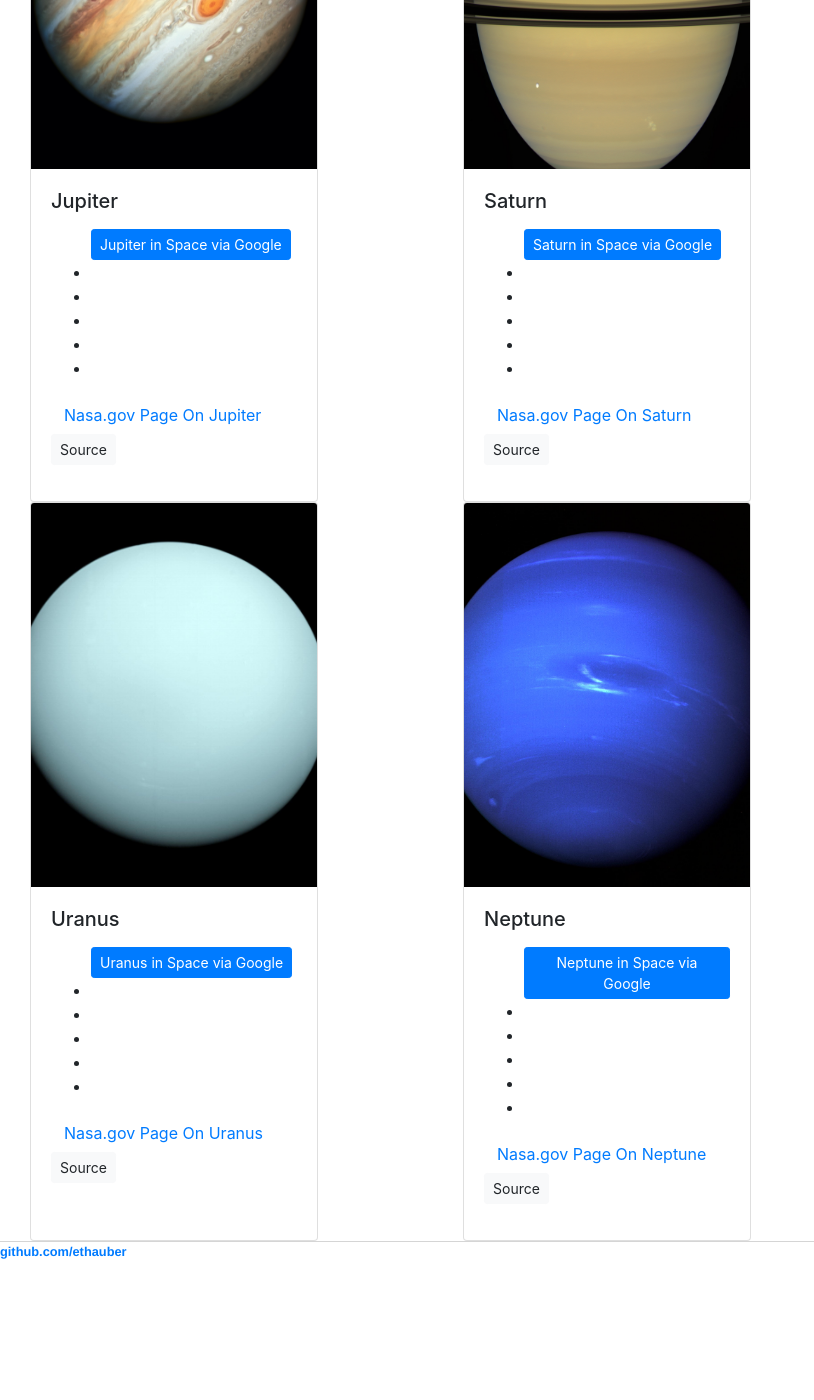
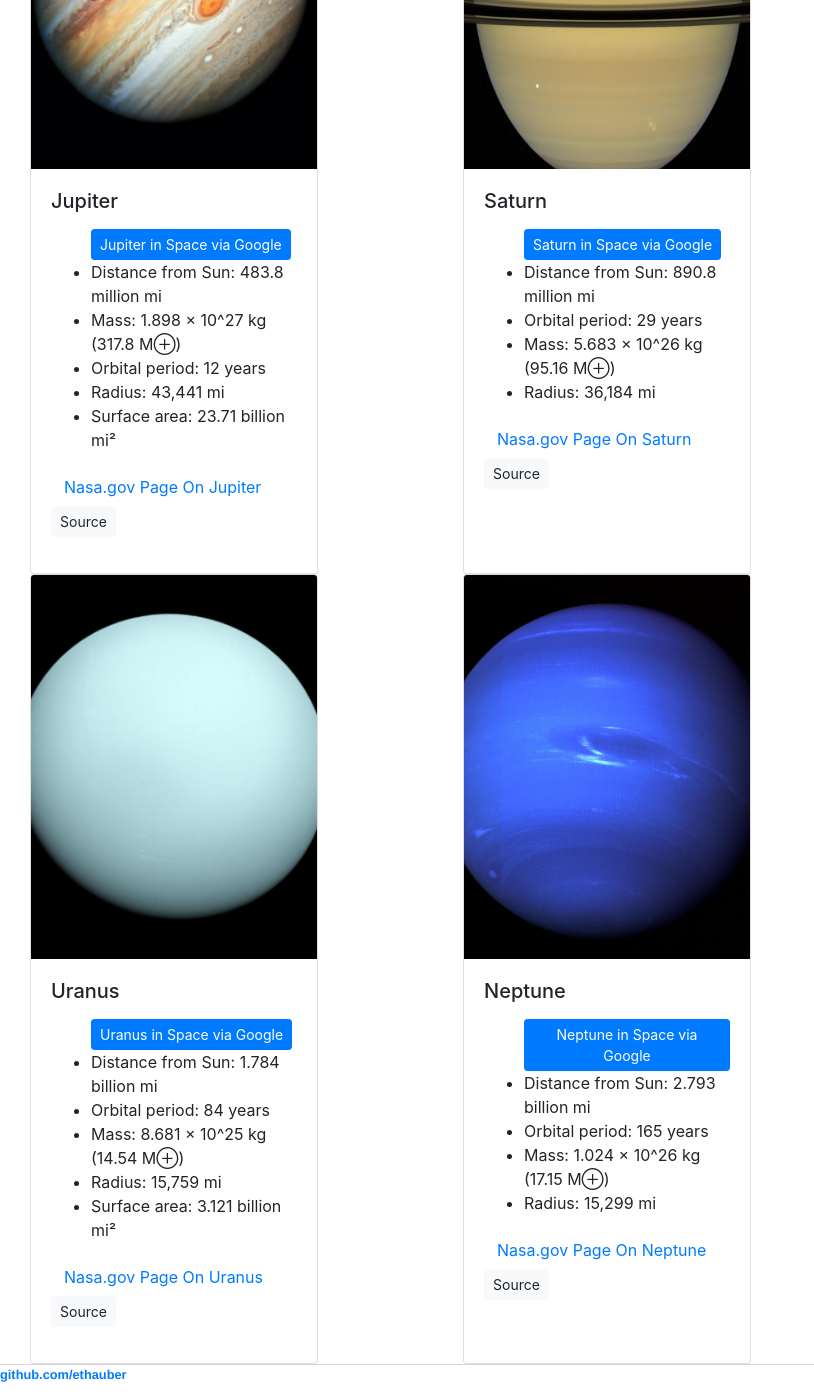
Before and after one commit to ethauber/ethauber.github.io, a Jekyll site: the page built from space/index.html, in a window 1280 px wide and 1400 px high, scrolled down 1961 px. Shown: the whole window, without its empty margins (0-814 px from the left). Built offline with Jekyll 4.4.1, drawn with Linux system fonts in a browser that asks for light colours; before the commit the page ends 3238 px from its top, so only the background shows below that; some of the changed text lies outside the part shown.

Commit message:
Fill in more info on the planets

```diff
--- a/space/index.html
+++ b/space/index.html
@@ -99,16 +99,14 @@
             <ul>
               <a href="https://www.google.com/maps/space/mars" target="blank"
                 class="btn btn-primary btn-sm">Mars in Space via Google</a>
-              <li></li>
-              <li></li>
-              <li></li>
-              <li><a
-                  href=""></a></li>
-              <li></li>
+              <li>Distance from Sun: 141.6 million mi</li>
+              <li>Orbital period: 687 days</li>
+              <li>Length of day: 1d 0h 37m</li>
+              <li>Surface pressure: 0.636 (0.4–0.87) kPa; 0.00628 atm</li>
             </ul>
-            <a href="" target="blank" class="btn btn-link">Nasa.gov Page On
+            <a href="https://solarsystem.nasa.gov/planets/mars/overview/" target="blank" class="btn btn-link">Nasa.gov Page On
               Mars</a>
-            <a href="" class="btn btn-light btn-sm">Source</a>
+            <a href="https://g.co/kgs/c1k2gk" class="btn btn-light btn-sm">Source</a>
           </p>
         </div>
       </div>
@@ -124,16 +122,15 @@
             <ul>
               <a href="https://www.google.com/maps/space/jupiter" target="blank"
                 class="btn btn-primary btn-sm">Jupiter in Space via Google</a>
-              <li></li>
-              <li></li>
-              <li></li>
-              <li><a
-                  href=""></a></li>
-              <li></li>
+              <li>Distance from Sun: 483.8 million mi</li>
+              <li>Mass: 1.898 × 10^27 kg (317.8 M⊕)</li>
+              <li>Orbital period: 12 years</li>
+              <li>Radius: 43,441 mi</li>
+              <li>Surface area: 23.71 billion mi²</li>
             </ul>
-            <a href="" target="blank" class="btn btn-link">Nasa.gov Page On
+            <a href="https://solarsystem.nasa.gov/planets/jupiter/overview/" target="blank" class="btn btn-link">Nasa.gov Page On
               Jupiter</a>
-            <a href="" class="btn btn-light btn-sm">Source</a>
+            <a href="https://g.co/kgs/FsEG8W" class="btn btn-light btn-sm">Source</a>
           </p>
         </div>
       </div>
@@ -149,16 +146,14 @@
             <ul>
               <a href="https://www.google.com/maps/space/saturn" target="blank"
                 class="btn btn-primary btn-sm">Saturn in Space via Google</a>
-              <li></li>
-              <li></li>
-              <li></li>
-              <li><a
-                  href=""></a></li>
-              <li></li>
+              <li>Distance from Sun: 890.8 million mi</li>
+              <li>Orbital period: 29 years</li>
+              <li>Mass: 5.683 × 10^26 kg (95.16 M⊕)</li>
+              <li>Radius: 36,184 mi</li>
             </ul>
-            <a href="" target="blank" class="btn btn-link">Nasa.gov Page On
+            <a href="https://solarsystem.nasa.gov/planets/saturn/overview/" target="blank" class="btn btn-link">Nasa.gov Page On
               Saturn</a>
-            <a href="" class="btn btn-light btn-sm">Source</a>
+            <a href="https://g.co/kgs/WU4hYp" class="btn btn-light btn-sm">Source</a>
           </p>
         </div>
       </div>
@@ -174,16 +169,15 @@
             <ul>
               <a href="https://www.google.com/maps/space/uranus" target="blank"
                 class="btn btn-primary btn-sm">Uranus in Space via Google</a>
-              <li></li>
-              <li></li>
-              <li></li>
-              <li><a
-                  href=""></a></li>
-              <li></li>
+              <li>Distance from Sun: 1.784 billion mi</li>
+              <li>Orbital period: 84 years</li>
+              <li>Mass: 8.681 × 10^25 kg (14.54 M⊕)</li>
+              <li>Radius: 15,759 mi</li>
+              <li>Surface area: 3.121 billion mi²</li>
             </ul>
-            <a href="" target="blank" class="btn btn-link">Nasa.gov Page On
+            <a href="https://solarsystem.nasa.gov/planets/uranus/overview/" target="blank" class="btn btn-link">Nasa.gov Page On
               Uranus</a>
-            <a href="" class="btn btn-light btn-sm">Source</a>
+            <a href="https://g.co/kgs/RQHkiH" class="btn btn-light btn-sm">Source</a>
           </p>
         </div>
       </div>
@@ -199,16 +193,14 @@
             <ul>
               <a href="https://www.google.com/maps/space/neptune" target="blank"
                 class="btn btn-primary btn-sm">Neptune in Space via Google</a>
-              <li></li>
-              <li></li>
-              <li></li>
-              <li><a
-                  href=""></a></li>
-              <li></li>
+              <li>Distance from Sun: 2.793 billion mi</li>
+              <li>Orbital period: 165 years</li>
+              <li>Mass: 1.024 × 10^26 kg (17.15 M⊕)</li>
+              <li>Radius: 15,299 mi</li>
             </ul>
-            <a href="" target="blank" class="btn btn-link">Nasa.gov Page On
+            <a href="https://solarsystem.nasa.gov/planets/neptune/overview/" target="blank" class="btn btn-link">Nasa.gov Page On
               Neptune</a>
-            <a href="" class="btn btn-light btn-sm">Source</a>
+            <a href="https://g.co/kgs/LQa88m" class="btn btn-light btn-sm">Source</a>
           </p>
         </div>
       </div>
```
